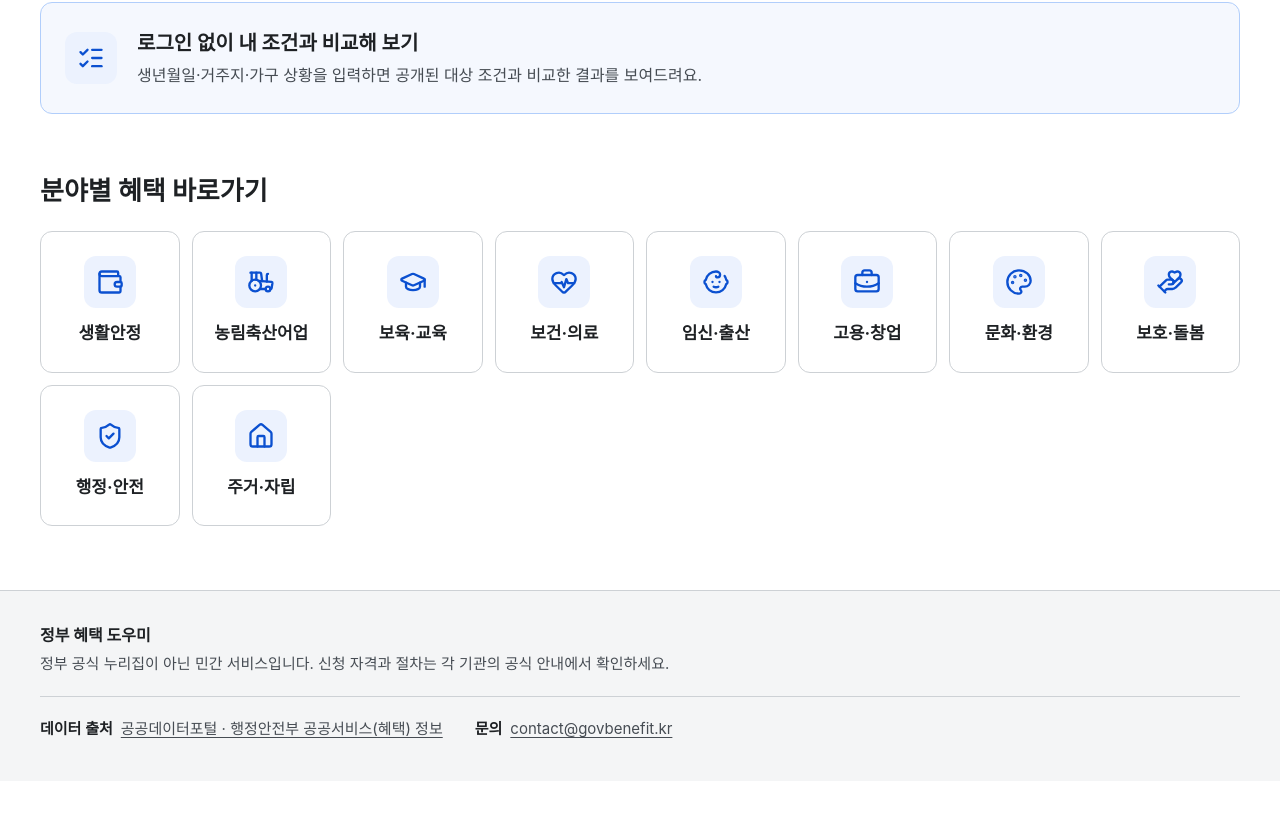
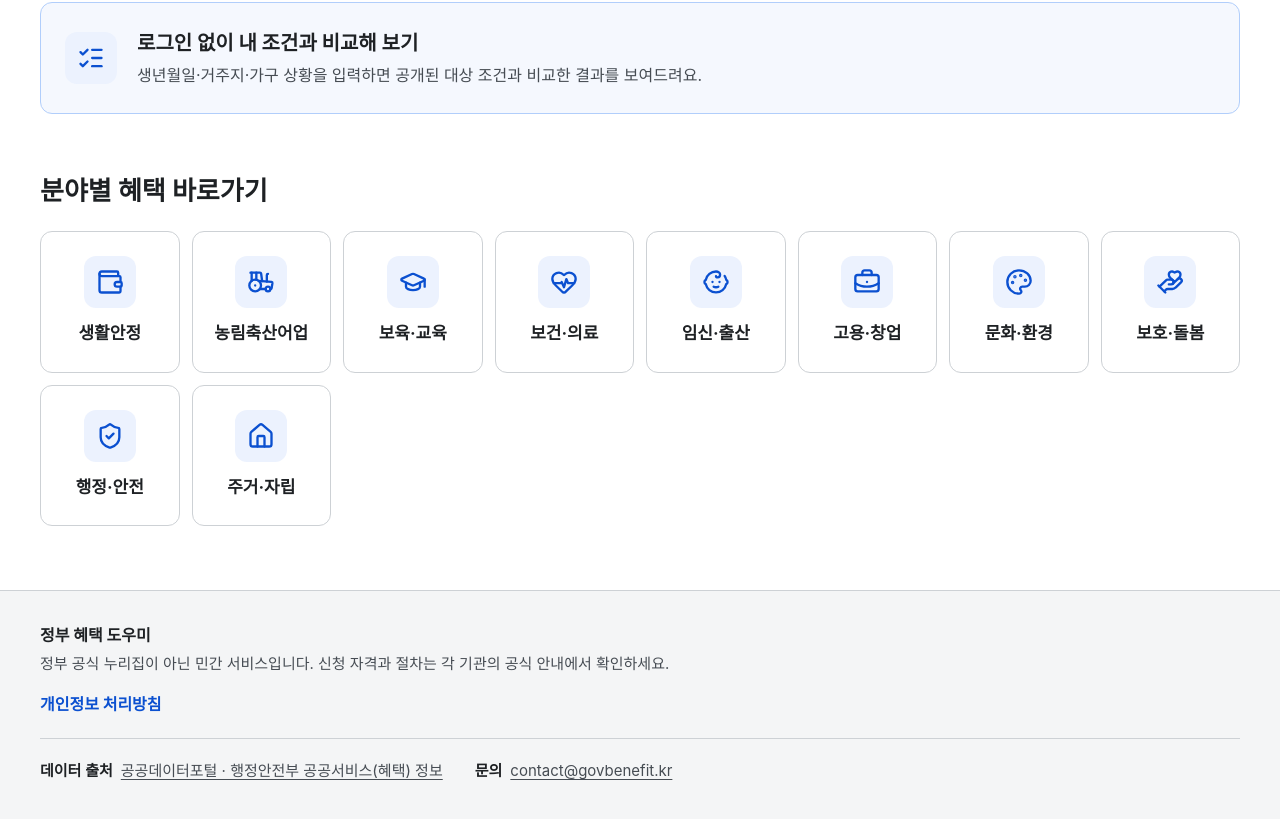
Before and after one commit to tukjw/gov-benefit-helper, a React (Vite) app in the folder frontend/: page / in a window 1280 px wide. Shown: the part 619-1438 px from the top of the page. Before the commit the page ends 1400 px from the top, so only its background shows below. Built offline with nearby package versions, Linux system fonts and the light colour scheme; no server answers; a web font is replaced by a local one.

Commit message:
feat: 모든 화면의 푸터에 개인정보 처리방침 링크 추가 (#111)

```diff
--- a/frontend/src/components/layout/SiteFooter.module.css
+++ b/frontend/src/components/layout/SiteFooter.module.css
@@ -15,6 +15,21 @@
 
 .disclaimer {
   margin-top: 0.25rem;
+}
+
+.policy {
+  margin-top: 1rem;
+}
+
+.policyLink {
+  color: var(--color-primary-strong);
+  font-size: var(--text-sub);
+  font-weight: 700;
+}
+
+.policyLink:hover {
+  text-decoration: underline;
+  text-underline-offset: 0.2em;
 }
 
 /* 항목마다 이름과 값을 한 줄로 이어 쓰고, 좁으면 값이 이름 뒤에서 자연스럽게 줄바꿈된다. */
--- a/frontend/src/components/layout/SiteFooter.tsx
+++ b/frontend/src/components/layout/SiteFooter.tsx
@@ -1,9 +1,11 @@
+import { Link } from "react-router";
 import styles from "./SiteFooter.module.css";
 
 const DATA_SOURCE_URL = "https://www.data.go.kr/data/15113968/openapi.do";
 const CONTACT_EMAIL = "contact@govbenefit.kr";
 
 // 주소·콜센터 자리에 데이터 출처와 운영자 연락처를 둔다. 받지 않은 품질인증 링크는 두지 않는다.
+// 개인정보 처리방침 링크는 다른 링크와 구분되게 굵게, 강조색으로 둔다(#111, 개인정보 보호법 제30조).
 export function SiteFooter() {
   return (
     <footer className={styles.footer}>
@@ -11,6 +13,11 @@ export function SiteFooter() {
         <p className={styles.name}>정부 혜택 도우미</p>
         <p className={styles.disclaimer}>
           정부 공식 누리집이 아닌 민간 서비스입니다. 신청 자격과 절차는 각 기관의 공식 안내에서 확인하세요.
+        </p>
+        <p className={styles.policy}>
+          <Link to="/privacy" className={styles.policyLink}>
+            개인정보 처리방침
+          </Link>
         </p>
         <dl className={styles.info}>
           <div>
```
